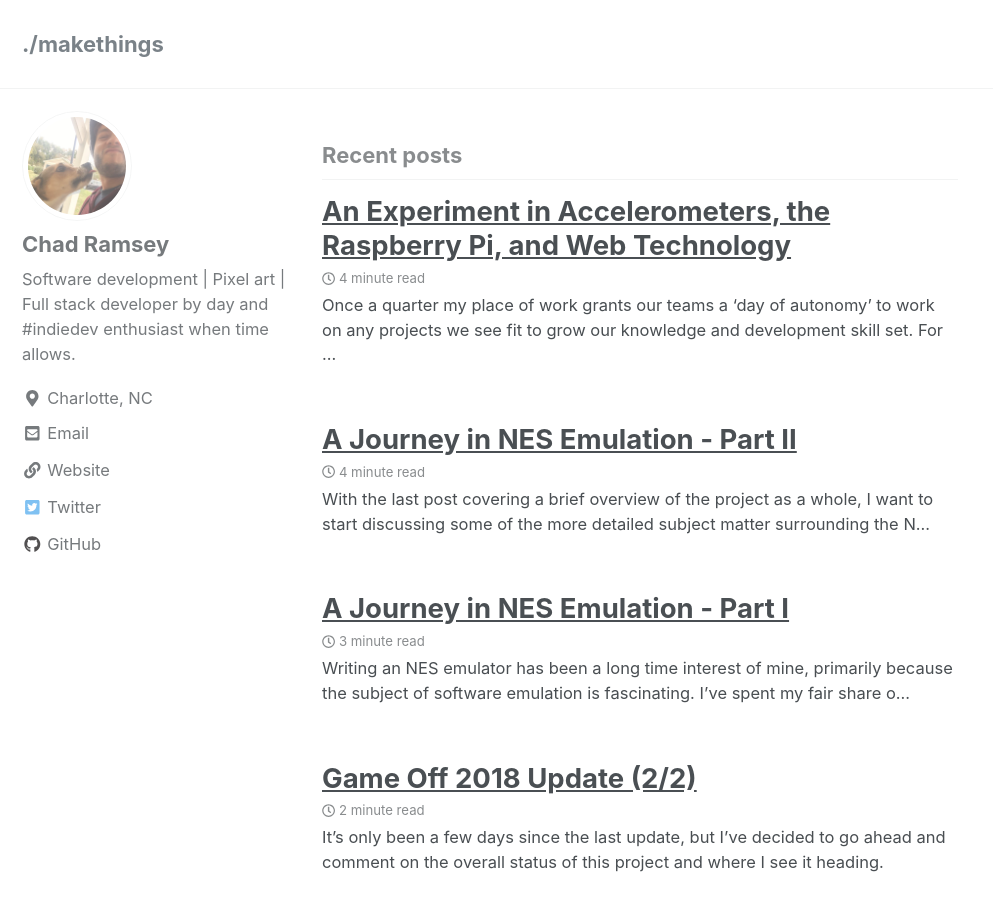
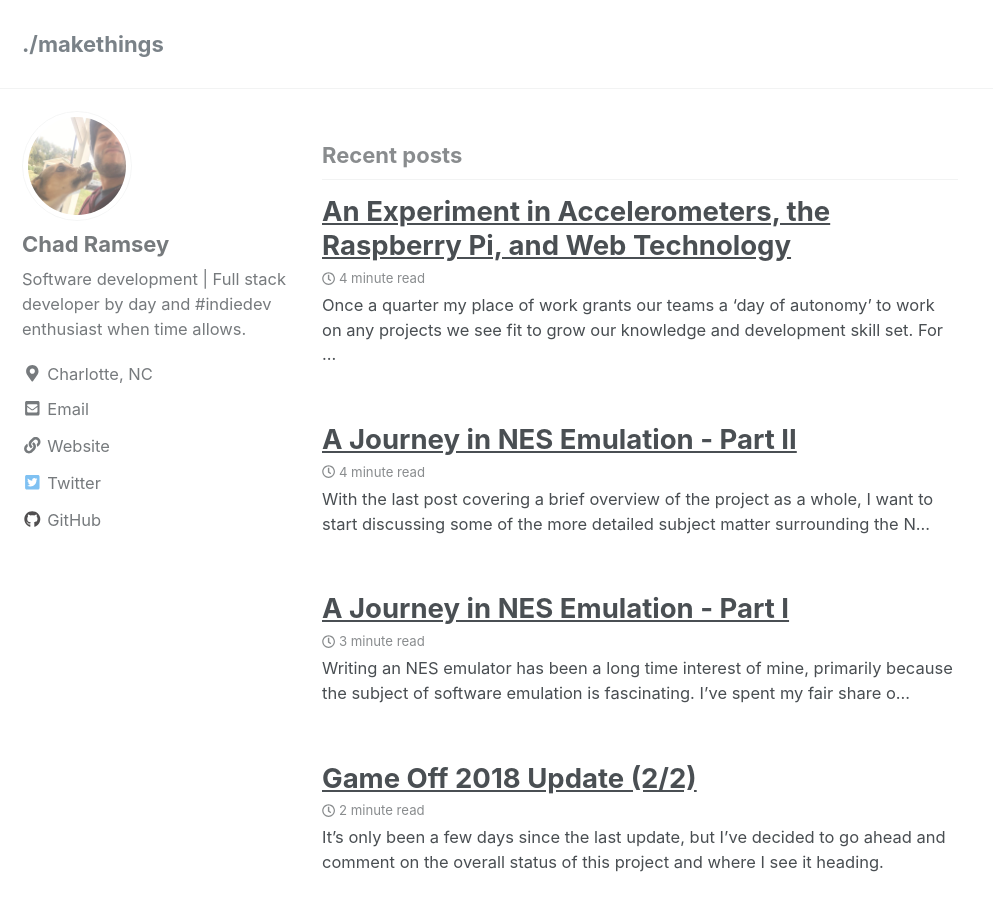
Before and after one commit to chadramsey/chadramsey.github.io, a Jekyll site: the page built from index.html, in a window 1280 px wide and 900 px high. Shown: the whole window, without its empty margins (0-993 px from the left). Built offline with Jekyll 4.4.1, drawn with Linux system fonts in a browser that asks for light colours; cached includes are drawn as plain includes; nearby versions of some CDN libraries; the list of posts is cut into pages by our own code.

```diff
--- a/_config.yml
+++ b/_config.yml
@@ -103,7 +103,7 @@
 author:
   name             : "Chad Ramsey"
   avatar           : "/assets/images/bio-photo.jpg"
-  bio              : "Software development | Pixel art | Full stack developer by day and #indiedev enthusiast when time allows."
+  bio              : "Software development | Full stack developer by day and #indiedev enthusiast when time allows."
   location         : "Charlotte, NC"
   email            :
   links:
```
